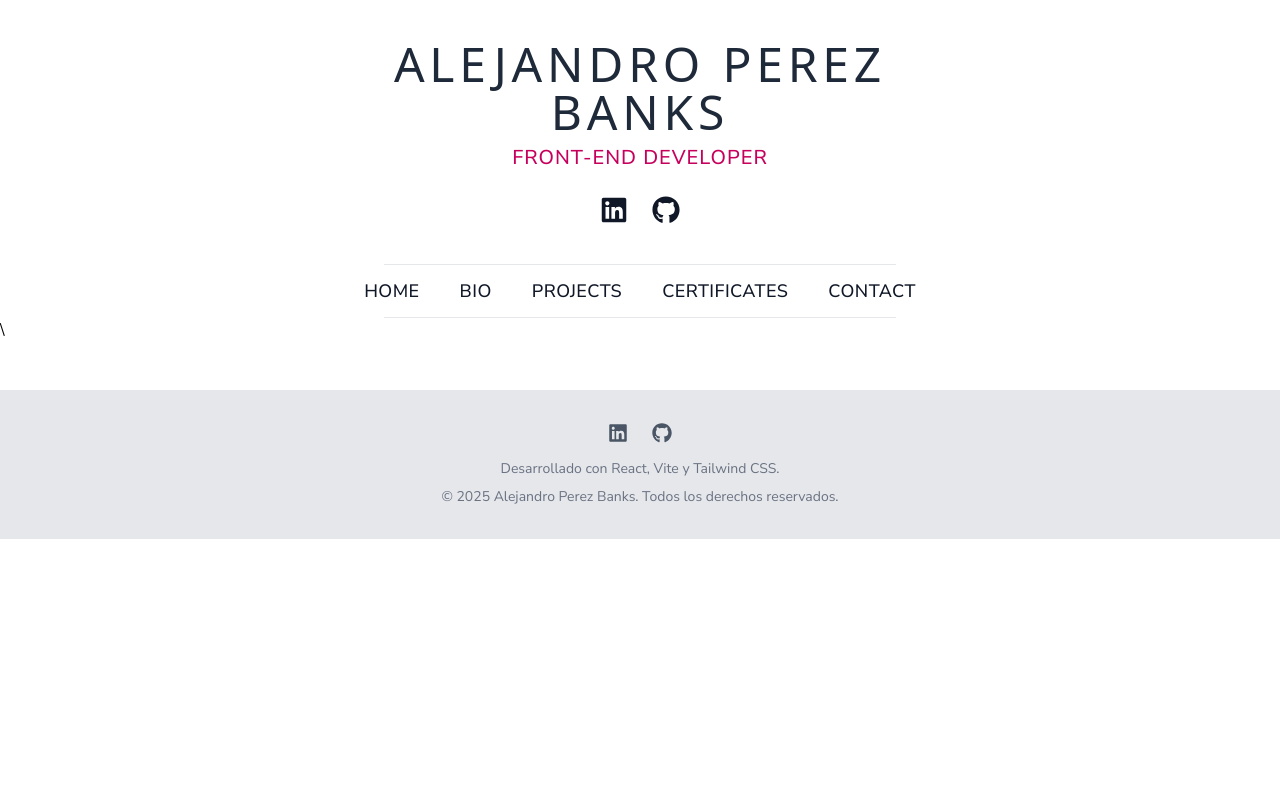
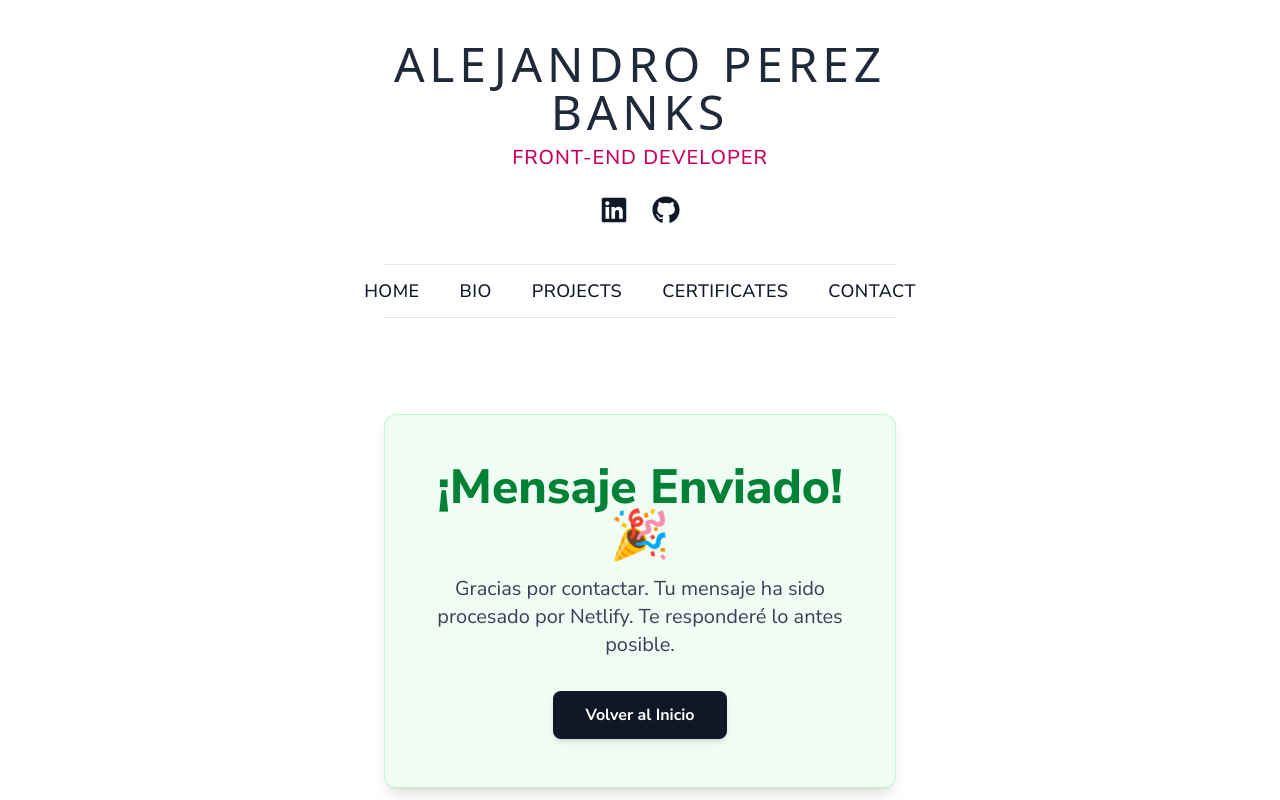
Before and after one commit to APerezBanks/Alejandro-Portfolio-25, a React (Vite) app: page /success in a window 1280 px wide. Shown: the top 800 px of the page. Built offline with nearby package versions, Linux system fonts and the light colour scheme.

Commit message:
formulario contacto intento de hacerlo funcionar con netlify

```diff
--- a/public/succes.html
+++ /dev/null
@@ -1,19 +0,0 @@
-<!DOCTYPE html>
-<html lang="es">
-  <head>
-    <meta charset="UTF-8" />
-    <meta name="viewport" content="width=device-width, initial-scale=1.0" />
-    <title>¡Mensaje Enviado!</title>
-  </head>
-  <body>
-    <div style="text-align: center; padding: 100px">
-      <h1>¡Mensaje Enviado con Éxito! 🎉</h1>
-      <p>Gracias por contactarme. Te responderé lo antes posible.</p>
-      <p>
-        <a href="/" style="color: #4a5568; text-decoration: underline"
-          >Volver al Portafolio</a
-        >
-      </p>
-    </div>
-  </body>
-</html>
--- a/src/App.jsx
+++ b/src/App.jsx
@@ -6,6 +6,7 @@ import Projects from "./components/Projects";
 import Certificates from "./components/Certificates";
 import Contact from "./components/Contact";
 import Footer from "./components/Layout/Footer";
+import Success from "./components/Success";
 import "./App.css";
 
 function App() {
@@ -19,6 +20,7 @@ function App() {
           <Route path="/projects" element={<Projects />} />
           <Route path="/certificates" element={<Certificates />} />
           <Route path="/contact" element={<Contact />} />
+          <Route path="/success" element={<Success />} />
         </Routes>
       </main>
       \
--- a/src/components/Contact.jsx
+++ b/src/components/Contact.jsx
@@ -29,7 +29,7 @@ function Contact() {
             method="POST"
             data-netlify="true" // Atributo que Netlify escanea para activar la forma
             netlify-honeypot="bot-field" // Protección anti-spam (honeypot)
-            action="/success.html" // Redirección a la página de éxito (crear public/success.html)
+            action="/success" // Redirige a la página de éxito tras el envío
           >
             {/* CAMPO OCULTO HONEYPOT (requerido para la protección anti-spam de Netlify) */}
             <input type="hidden" name="form-name" value="contact" />
--- /dev/null
+++ b/src/components/Success.jsx
@@ -0,0 +1,29 @@
+// src/components/Success.jsx
+import React from "react";
+import { Link } from "react-router-dom";
+
+function Success() {
+  return (
+    <section className="container mx-auto px-6 py-24 text-center min-h-[50vh]">
+      <div className="bg-green-50 border border-green-200 p-12 rounded-xl shadow-lg max-w-lg mx-auto">
+        <h2 className="text-5xl font-extrabold text-green-700 mb-4">
+          ¡Mensaje Enviado! 🎉
+        </h2>
+        <p className="text-xl text-gray-700 mb-8">
+          Gracias por contactar. Tu mensaje ha sido procesado por Netlify. Te
+          responderé lo antes posible.
+        </p>
+
+        {/* Botón de regreso */}
+        <Link
+          to="/"
+          className="inline-block px-8 py-3 bg-gray-900 text-white font-bold rounded-lg hover:bg-gray-700 transition duration-200 shadow-md"
+        >
+          Volver al Inicio
+        </Link>
+      </div>
+    </section>
+  );
+}
+
+export default Success;
```
Also changed, not shown: 1 other file (tests, documents, lock files or other folders).
